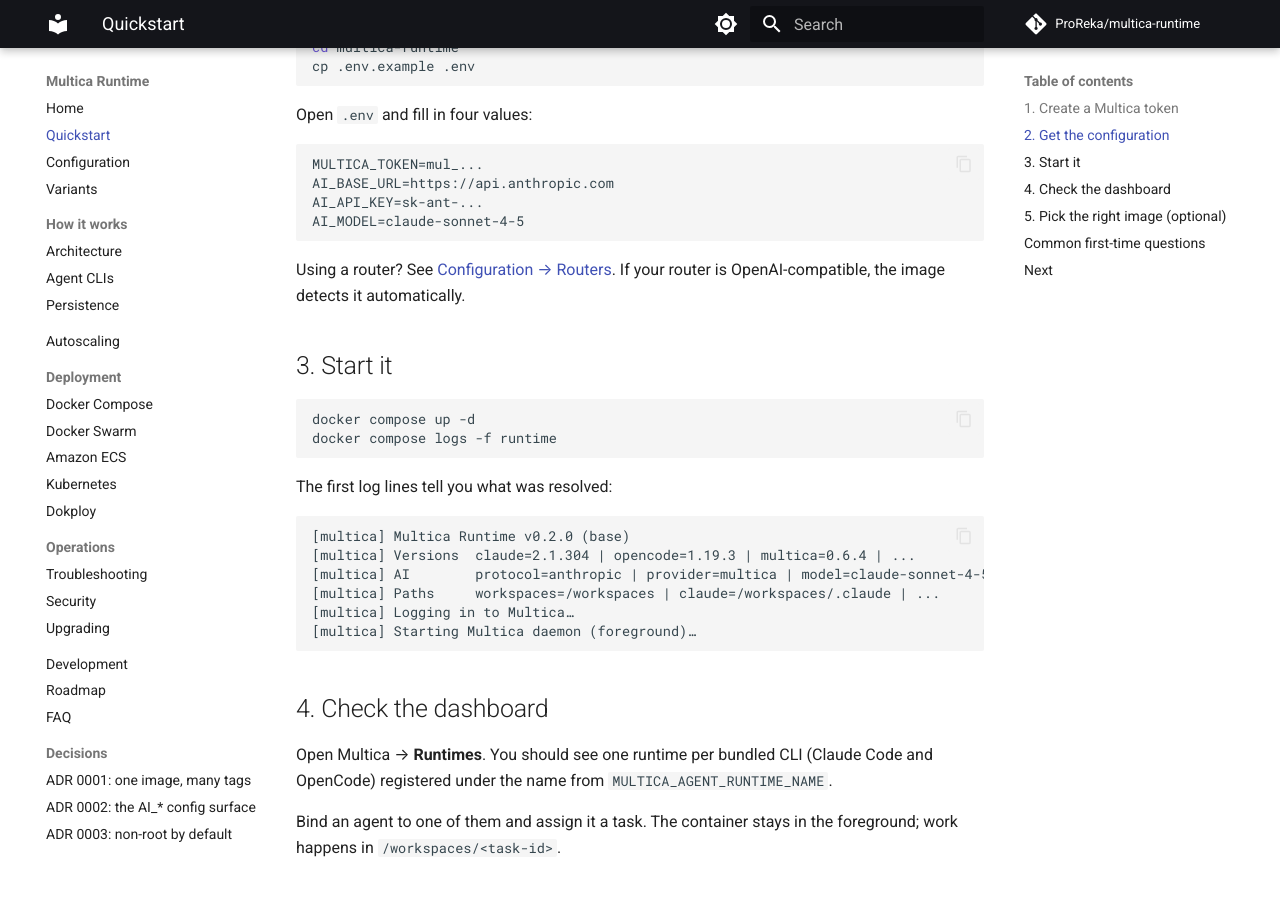
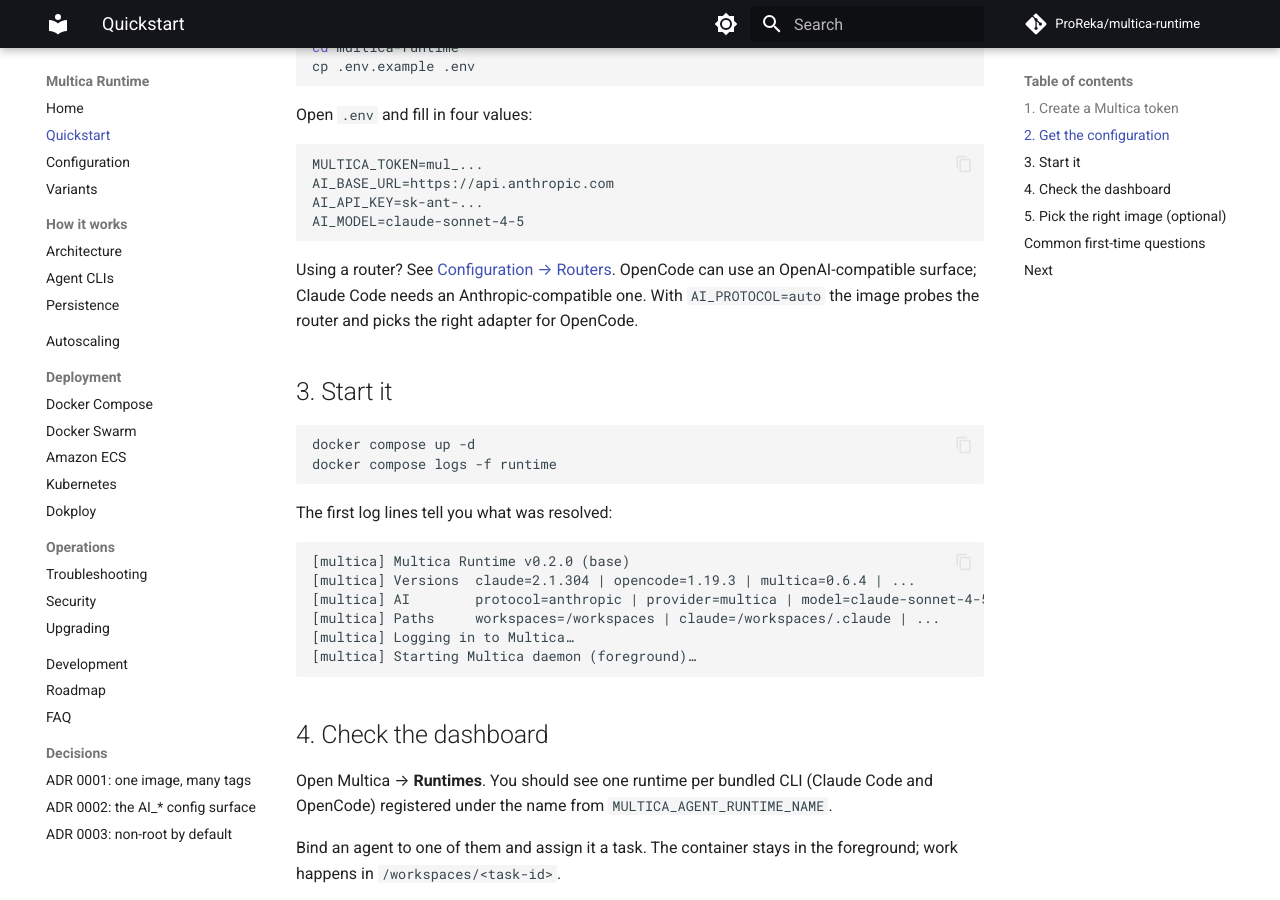
Before and after one commit to ProReka/multica-runtime, an MkDocs documentation site: the page built from docs/quickstart.md, in a window 1280 px wide and 900 px high, scrolled down 430 px. Built offline with MkDocs 1.6.1 and Material for MkDocs 9.7.7, drawn with Linux system fonts in a browser that asks for light colours; comment, search, counter and statistics services are not loaded.

````diff
--- a/docs/quickstart.md
+++ b/docs/quickstart.md
@@ -24,8 +24,10 @@
 AI_MODEL=claude-sonnet-4-5
 ```
 
-Using a router? See [Configuration → Routers](configuration.md#routers). If your
-router is OpenAI-compatible, the image detects it automatically.
+Using a router? See [Configuration → Routers](configuration.md#routers). OpenCode
+can use an OpenAI-compatible surface; Claude Code needs an Anthropic-compatible
+one. With `AI_PROTOCOL=auto` the image probes the router and picks the right
+adapter for OpenCode.
 
 ## 3. Start it
 
````
Also changed, not shown: 5 other files.
